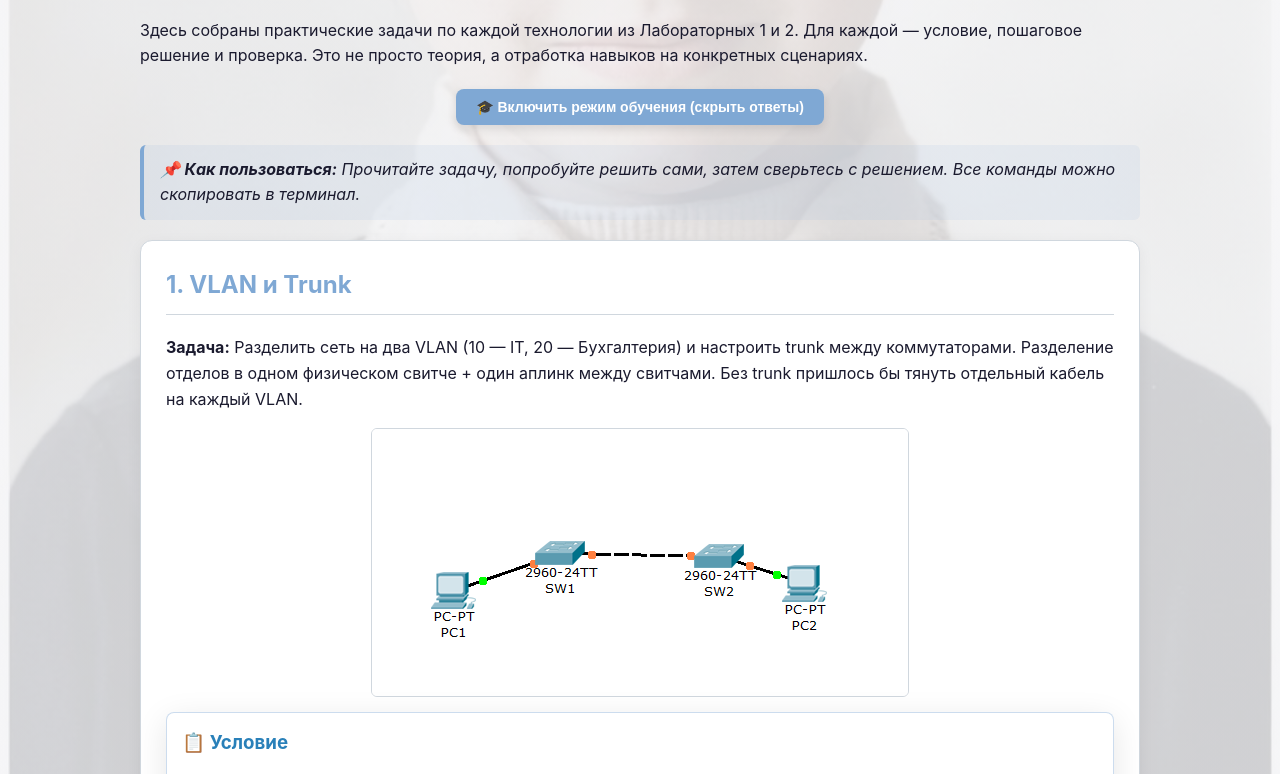
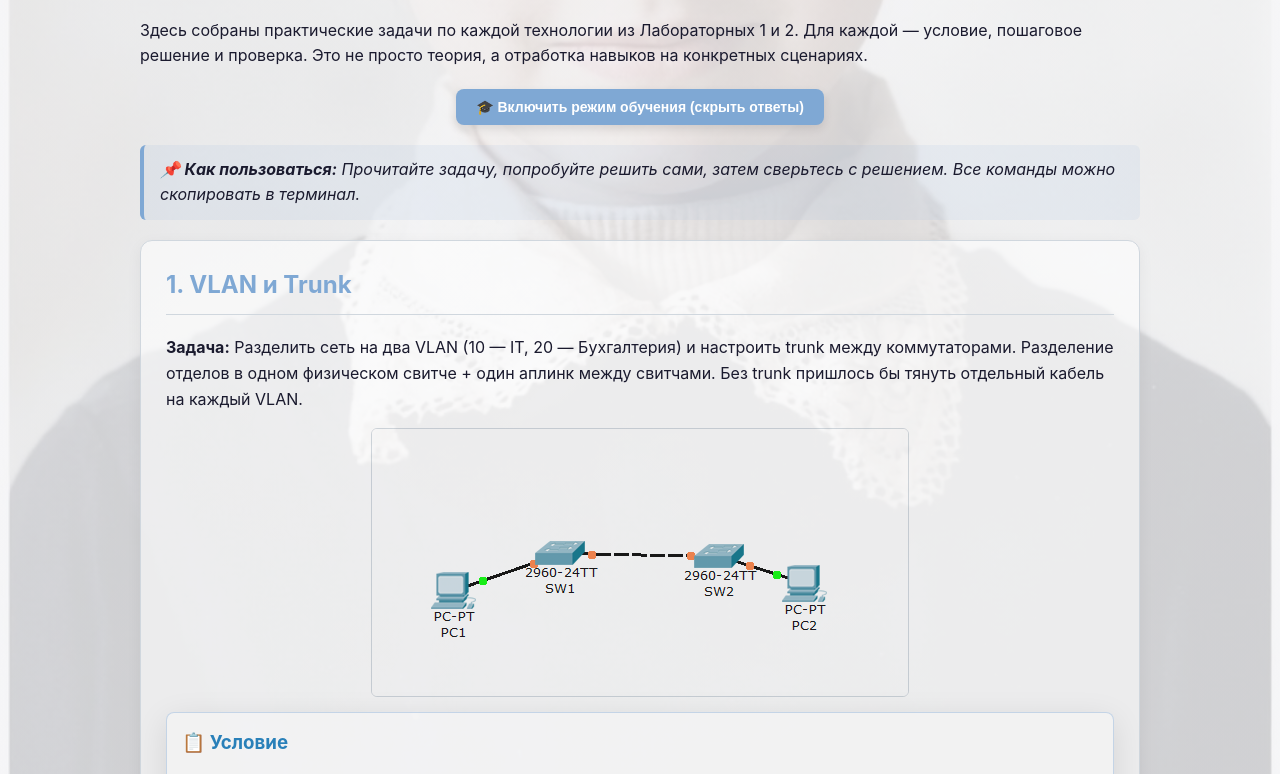
Before and after one commit to grolch96/grolch96.github.io, a plain HTML site: page practice.html in a window 1280 px wide. Shown: the part 154-928 px from the top of the page. Drawn offline with Linux system fonts and the light colour scheme.

Commit message:
Корректировки полупрозрачных фонов Практикума.

```diff
--- a/practice.html
+++ b/practice.html
@@ -2446,5 +2446,126 @@ show ap summary</pre>
     }
 })(); // <--- Закрывается вся функция (function () { ... })();
 </script>
+
+<script>
+(function () {
+  let userEngaged = false; // после клика по кнопке режима блюром управляет сама страница
+
+  function isDark() {
+    return /dark|night/i.test(document.body.className);
+  }
+
+  // Помощник: разбирает "rgb(255, 255, 255)" и "rgba(255,255,255,0.85)" без регэкспов
+  function parseColor(str) {
+    if (str.indexOf('(') === -1) return null;
+    const inner = str.slice(str.indexOf('(') + 1, str.lastIndexOf(')'));
+    const p = inner.split(',').map(x => parseFloat(x));
+    return p.length >= 3 ? p : null;
+  }
+
+  // --- Снятие блюра при загрузке (до первого клика) ---
+  function clearBlur() {
+    let n = 0;
+    document.querySelectorAll('body, body *').forEach(el => {
+      const s = getComputedStyle(el);
+      if (s.filter.includes('blur') || s.backdropFilter.includes('blur')) {
+        el.style.setProperty('filter', 'none', 'important');
+        el.style.setProperty('backdrop-filter', 'none', 'important');
+        el.setAttribute('data-blur-cleared', '');
+        n++;
+      }
+    });
+    return n;
+  }
+
+  // --- Белые фоны → полупрозрачные ---
+  function translucify() {
+    if (isDark()) return;
+    let n = 0;
+    document.querySelectorAll('body *').forEach(el => {
+      if (el.hasAttribute('data-glassed')) return;
+      const s = getComputedStyle(el);
+
+      // белый градиент поверх цвета — сносим картинку фона
+      if (s.backgroundImage.includes('gradient')) {
+        el.style.setProperty('background-image', 'none', 'important');
+      }
+
+      const p = parseColor(s.backgroundColor);
+      if (p && p[0] > 235 && p[1] > 235 && p[2] > 235 &&
+          (p[3] === undefined || p[3] > 0.9)) {
+        el.style.setProperty('background-color',
+          'rgba(' + p[0] + ', ' + p[1] + ', ' + p[2] + ', 0.6)', 'important');
+        el.setAttribute('data-glassed', 'bg');
+        n++;
+      }
+    });
+    console.log('Полупрозрачных фонов обработано:', n);
+  }
+
+  // --- Картинки: белый фон становится прозрачным (режим «кальки») ---
+  function glassImages() {
+    document.querySelectorAll('img').forEach(img => {
+      if (isDark()) {
+        // в тёмной теме multiply сделает картинку тёмным пятном — откатываем
+        if (img.hasAttribute('data-glass-img')) {
+          img.style.removeProperty('mix-blend-mode');
+          img.style.removeProperty('opacity');
+          img.removeAttribute('data-glass-img');
+        }
+        return;
+      }
+      if (img.hasAttribute('data-glass-img')) return;
+      img.style.setProperty('mix-blend-mode', 'multiply', 'important');
+      img.style.setProperty('opacity', '0.9', 'important');
+      img.setAttribute('data-glass-img', '');
+    });
+    console.log('Картинок обработано:', document.querySelectorAll('[data-glass-img]').length);
+  }
+
+  // CSS для случая, когда белый фон живёт на псевдоэлементе ::before
+  const styleFix = document.createElement('style');
+  styleFix.textContent = '.glass-fix::before { background: rgba(255,255,255,0.6) !important; }';
+  document.head.appendChild(styleFix);
+
+  // --- Загрузка: страница всегда стартует чистой ---
+  window.addEventListener('DOMContentLoaded', () => {
+    console.log('Блюр снят при загрузке у элементов:', clearBlur());
+    translucify();
+    glassImages();
+    setTimeout(() => { if (!userEngaged) clearBlur(); }, 1500);
+  });
+
+  // --- Клик по кнопке режима обучения ---
+  const learnBtn = [...document.querySelectorAll('button, a, label')]
+    .find(b => /режим обучения/i.test(b.textContent));
+  if (learnBtn) {
+    learnBtn.addEventListener('click', () => {
+      userEngaged = true;
+      document.querySelectorAll('[data-blur-cleared]').forEach(el => {
+        el.style.removeProperty('filter');
+        el.style.removeProperty('backdrop-filter');
+        el.removeAttribute('data-blur-cleared');
+      });
+    });
+  } else {
+    console.warn('Кнопка режима обучения не найдена');
+  }
+
+  // --- Переключение темы: пересчёт прозрачности ---
+  const themeBtn = [...document.querySelectorAll('button, a, label')]
+    .find(b => /тема/i.test(b.textContent));
+  if (themeBtn) {
+    themeBtn.addEventListener('click', () => setTimeout(() => {
+      translucify();
+      glassImages();
+    }, 300));
+  }
+})();
+</script>
+
+
+
+
 </body>
 </html>
```
